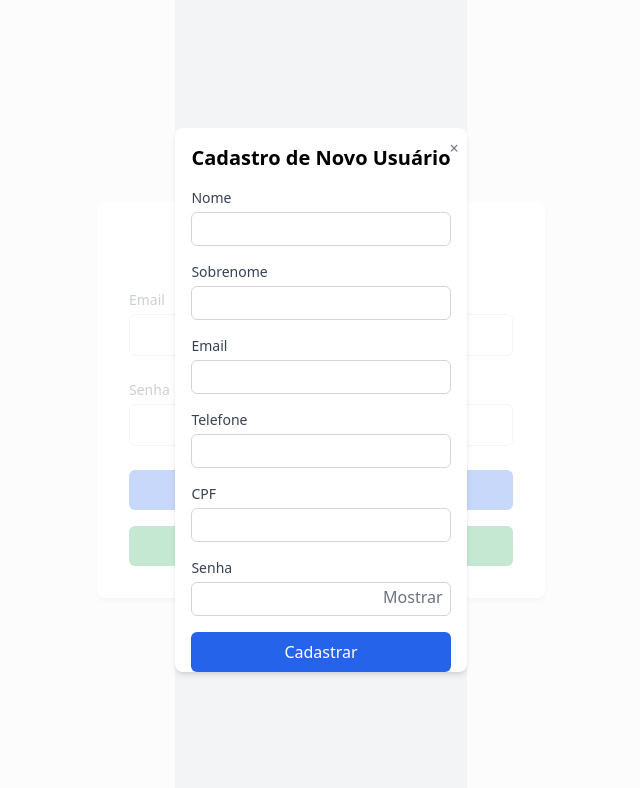
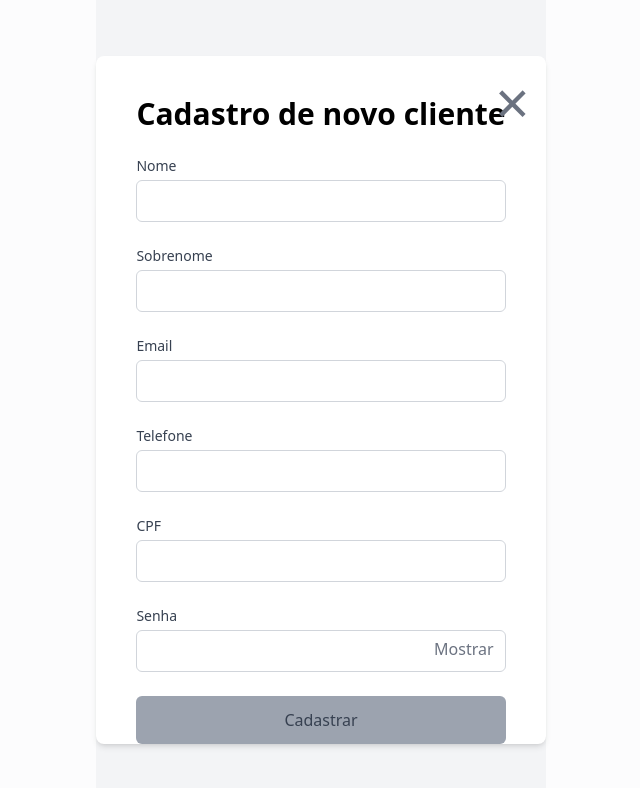
Before and after one commit to josuevictor/ViewClienteBarbearia, a React app: page / in a window 1280 px wide. Both pictures are taken after a click on the button "Cadastre-se". Shown: the top 788 px of the page, without its empty margins (319-959 px from the left). Built offline with nearby package versions, Linux system fonts and the light colour scheme; the HTML template or start-up script is replaced by a standard one.

Commit message:
mascaras no campo de cadastro e novo popup caso haja erro no login

```diff
--- a/package.json
+++ b/package.json
@@ -14,8 +14,10 @@
     "lucide-react": "^0.344.0",
     "react": "^18.3.1",
     "react-dom": "^18.3.1",
+    "react-input-mask": "^2.0.4",
     "react-modal": "^3.16.3",
     "react-router-dom": "^6.29.0",
+    "react-toastify": "^11.0.5",
     "sweetalert2": "^11.15.10",
     "sweetalert2-react-content": "^5.1.0"
   },
--- a/src/Cadastro.tsx
+++ b/src/Cadastro.tsx
@@ -1,5 +1,6 @@
 import React, { useState } from 'react';
 import Swal from 'sweetalert2';
+import InputMask from 'react-input-mask';
 
 const Cadastro = ({ onClose }: { onClose: () => void }) => {
   const [nome, setNome] = useState('');
@@ -12,10 +13,11 @@ const Cadastro = ({ onClose }: { onClose: () => void }) => {
   const [errorMessage, setErrorMessage] = useState('');
   const [isLoading, setIsLoading] = useState(false);
 
+  const isFormValid = nome && sobrenome && email && telefone && cpf && senha;
+
   const handleSubmit = async (e: React.FormEvent) => {
     e.preventDefault();
     setIsLoading(true);
-    // Aqui você pode adicionar a lógica para enviar os dados de cadastro para a API
     try {
       const response = await fetch('https://backendbarbearia-2.onrender.com/api/CadastrarCliente', {
         method: 'POST',
@@ -28,7 +30,6 @@ const Cadastro = ({ onClose }: { onClose: () => void }) => {
       const data = await response.json();
 
       if (response.ok && data.success) {
-        // Lógica para lidar com o sucesso do cadastro
         console.log('Cadastro bem-sucedido:', data);
         Swal.fire({
           title: 'Sucesso!',
@@ -39,7 +40,6 @@ const Cadastro = ({ onClose }: { onClose: () => void }) => {
           onClose();
         });
       } else {
-        // Lógica para lidar com o erro de cadastro
         console.error('Erro ao fazer cadastro:', data.msg);
         setErrorMessage(data.msg || 'Erro ao fazer cadastro');
       }
@@ -53,20 +53,20 @@ const Cadastro = ({ onClose }: { onClose: () => void }) => {
 
   return (
     <div className="min-h-screen flex items-center justify-center bg-gray-100">
-      <div className="bg-white p-4 rounded-lg shadow-md w-full max-w-md relative" style={{ paddingBottom: 'env(safe-area-inset-bottom)' }}>
+      <div className="bg-white p-10 rounded-lg shadow-md w-full max-w-4xl relative" style={{ paddingBottom: 'env(safe-area-inset-bottom)' }}>
         <button
           onClick={onClose}
-          className="absolute top-2 right-2 text-gray-500 hover:text-gray-700"
+          className="absolute top-4 right-4 text-gray-500 hover:text-gray-700 text-6xl"
         >
           &times;
         </button>
-        <h2 className="text-xl font-bold mb-4 text-center">Cadastro de Novo Usuário</h2>
+        <h2 className="text-3xl font-bold mb-6 text-center">Cadastro de novo cliente</h2>
         {errorMessage && (
-          <div className="mb-2 text-red-500 text-center">
+          <div className="mb-4 text-red-500 text-center">
             {errorMessage}
           </div>
         )}
-        <form onSubmit={handleSubmit} className="space-y-4">
+        <form onSubmit={handleSubmit} className="space-y-6">
           <div>
             <label htmlFor="nome" className="block text-sm font-medium text-gray-700">
               Nome
@@ -77,7 +77,7 @@ const Cadastro = ({ onClose }: { onClose: () => void }) => {
               value={nome}
               onChange={(e) => setNome(e.target.value)}
               required
-              className="mt-1 p-1 w-full border border-gray-300 rounded-md focus:ring-blue-500 focus:border-blue-500"
+              className="mt-1 p-2 w-full border border-gray-300 rounded-md focus:ring-blue-500 focus:border-blue-500"
             />
           </div>
           <div>
@@ -90,7 +90,7 @@ const Cadastro = ({ onClose }: { onClose: () => void }) => {
               value={sobrenome}
               onChange={(e) => setSobrenome(e.target.value)}
               required
-              className="mt-1 p-1 w-full border border-gray-300 rounded-md focus:ring-blue-500 focus:border-blue-500"
+              className="mt-1 p-2 w-full border border-gray-300 rounded-md focus:ring-blue-500 focus:border-blue-500"
             />
           </div>
           <div>
@@ -103,33 +103,33 @@ const Cadastro = ({ onClose }: { onClose: () => void }) => {
               value={email}
               onChange={(e) => setEmail(e.target.value)}
               required
-              className="mt-1 p-1 w-full border border-gray-300 rounded-md focus:ring-blue-500 focus:border-blue-500"
+              className="mt-1 p-2 w-full border border-gray-300 rounded-md focus:ring-blue-500 focus:border-blue-500"
             />
           </div>
           <div>
             <label htmlFor="telefone" className="block text-sm font-medium text-gray-700">
               Telefone
             </label>
-            <input
-              type="tel"
+            <InputMask
+              mask="(99) 99999-9999"
               id="telefone"
               value={telefone}
               onChange={(e) => setTelefone(e.target.value)}
               required
-              className="mt-1 p-1 w-full border border-gray-300 rounded-md focus:ring-blue-500 focus:border-blue-500"
+              className="mt-1 p-2 w-full border border-gray-300 rounded-md focus:ring-blue-500 focus:border-blue-500"
             />
           </div>
           <div>
             <label htmlFor="cpf" className="block text-sm font-medium text-gray-700">
               CPF
             </label>
-            <input
-              type="text"
+            <InputMask
+              mask="999.999.999-99"
               id="cpf"
               value={cpf}
               onChange={(e) => setCpf(e.target.value)}
               required
-              className="mt-1 p-1 w-full border border-gray-300 rounded-md focus:ring-blue-500 focus:border-blue-500"
+              className="mt-1 p-2 w-full border border-gray-300 rounded-md focus:ring-blue-500 focus:border-blue-500"
             />
           </div>
           <div>
@@ -143,12 +143,12 @@ const Cadastro = ({ onClose }: { onClose: () => void }) => {
                 value={senha}
                 onChange={(e) => setSenha(e.target.value)}
                 required
-                className="mt-1 p-1 w-full border border-gray-300 rounded-md focus:ring-blue-500 focus:border-blue-500"
+                className="mt-1 p-2 w-full border border-gray-300 rounded-md focus:ring-blue-500 focus:border-blue-500"
               />
               <button
                 type="button"
                 onClick={() => setShowPassword(!showPassword)}
-                className="absolute inset-y-0 right-0 px-2 py-1 text-gray-500 hover:text-gray-700"
+                className="absolute inset-y-0 right-0 px-3 py-2 text-gray-500 hover:text-gray-700"
               >
                 {showPassword ? "Ocultar" : "Mostrar"}
               </button>
@@ -156,8 +156,12 @@ const Cadastro = ({ onClose }: { onClose: () => void }) => {
           </div>
           <button
             type="submit"
-            className="w-full bg-blue-600 text-white py-2 px-4 rounded-md font-medium hover:bg-blue-700 transition-colors"
-            disabled={isLoading}
+            className={`w-full py-3 px-4 rounded-md font-medium transition-colors ${
+              isFormValid && !isLoading
+                ? 'bg-blue-600 text-white hover:bg-blue-700'
+                : 'bg-gray-400 text-gray-700 cursor-not-allowed'
+            }`}
+            disabled={!isFormValid || isLoading}
           >
             {isLoading ? 'Cadastrando...' : 'Cadastrar'}
           </button>
--- a/src/Login.tsx
+++ b/src/Login.tsx
@@ -2,6 +2,8 @@ import React, { useState } from 'react';
 import { useNavigate } from 'react-router-dom';
 import Modal from 'react-modal';
 import Cadastro from './Cadastro';
+import { ToastContainer, toast } from 'react-toastify';
+import 'react-toastify/dist/ReactToastify.css';
 
 const LoginForm = ({ onLogin }: { onLogin: () => void }) => {
   const [email, setEmail] = useState('');
@@ -30,9 +32,11 @@ const LoginForm = ({ onLogin }: { onLogin: () => void }) => {
       } else {
         const errorData = await response.json();
         console.error('Erro ao fazer login:', errorData.message);
+        toast.error('Erro de email ou senha inválidos');
       }
     } catch (error) {
       console.error('Erro ao fazer login:', error);
+      toast.error('Erro ao fazer login. Tente novamente.');
     } finally {
       setLoading(false);
     }
@@ -110,6 +114,7 @@ const LoginForm = ({ onLogin }: { onLogin: () => void }) => {
           Cadastre-se
         </button>
       </div>
+      <ToastContainer />
     </div>
   );
 };
```
Also changed, not shown: 1 other file (tests, documents, lock files or other folders).
